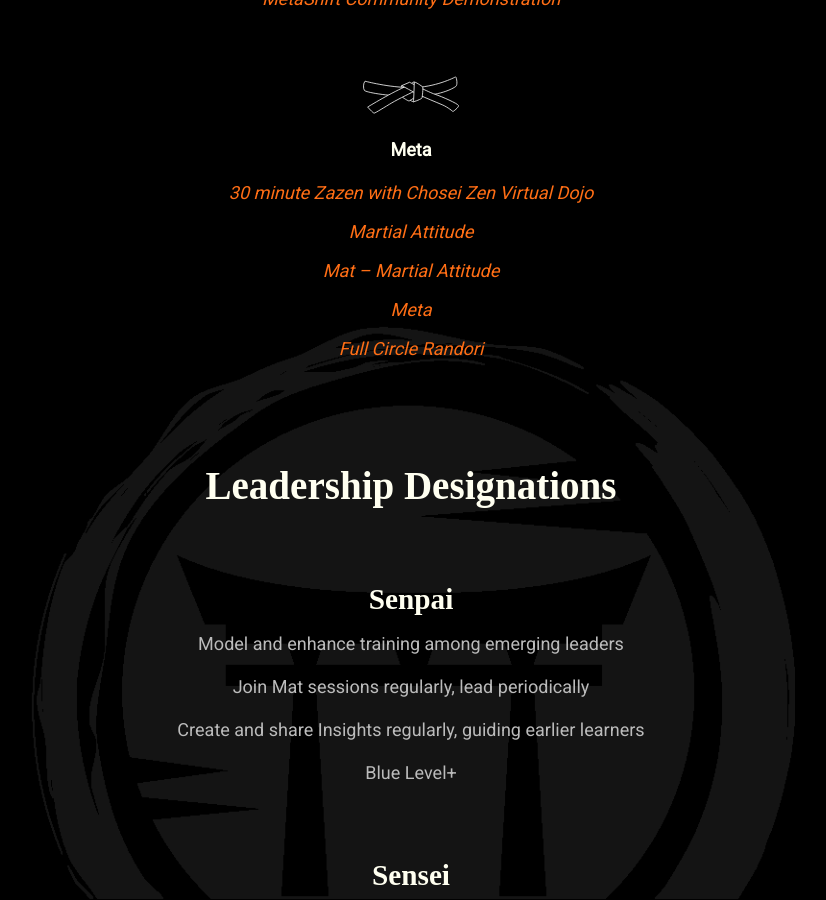
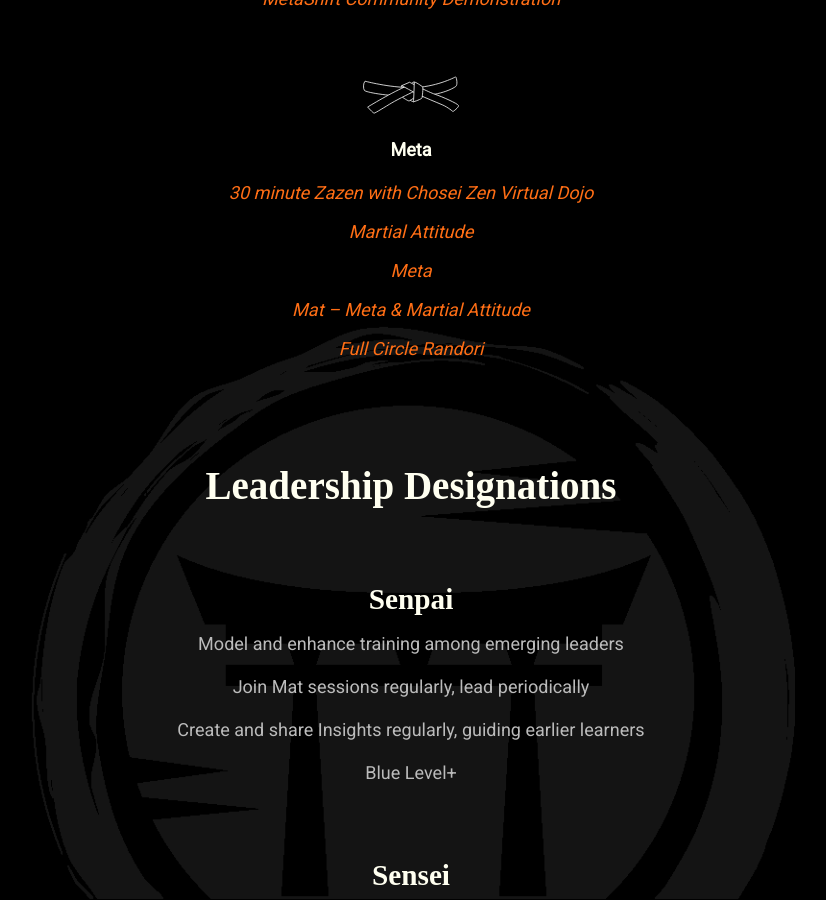
Before and after one commit to mindset-dojo/mindset-dojo.github.io, a Jekyll site: the page built from program.md, in a window 1280 px wide and 900 px high, scrolled down 3806 px. Shown: the whole window, without its empty margins (229-1055 px from the left). Built offline with Jekyll 4.4.1, drawn with Linux system fonts in a browser that asks for light colours; some web fonts are replaced.

Commit message:
feat: synthesize mat work for black level with meta and martial attitude

```diff
--- a/_data/sections/program.yaml
+++ b/_data/sections/program.yaml
@@ -142,10 +142,10 @@
               url: /forms/zazen/
             - label: Martial Attitude
               url: /forms/martial-attitude/
-            - label: Mat – Martial Attitude
-              url: /forms/mat/
             - label: Meta
               url: /forms/meta/
+            - label: Mat – Meta & Martial Attitude
+              url: /forms/mat/
             - label: Full Circle Randori
               url: /forms/randori/
   - type: designations
```
